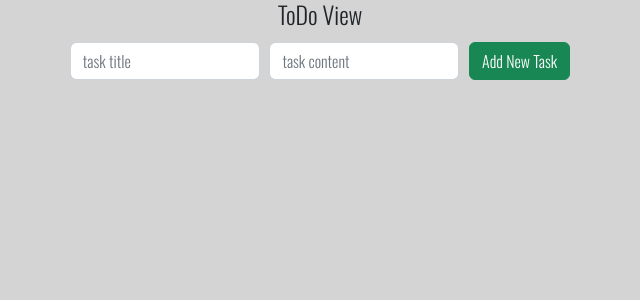
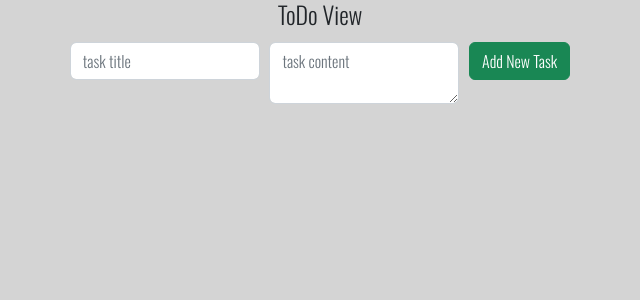
Before and after one commit to DoM1No7773/FlaskToDoApp, a Flask app: page / in a window 1280 px wide. Shown: the top 300 px of the page, without its empty margins (320-960 px from the left). Run offline with Flask 3, Linux system fonts and the light colour scheme.

Commit message:
changing content inputs

```diff
--- a/templates/index.html
+++ b/templates/index.html
@@ -17,7 +17,7 @@
             </li>
             <li class="nav-item" style="margin: 0.3rem;">
                 <div class="form-group">
-                    <input type="text" class="form-control" id="taskContent" name="taskContent" placeholder="task content">
+                    <textarea class="form-control" id="taskContent" name="taskContent"  placeholder="task content"></textarea>
                 </div>
             </li>
             <li class="nav-item" style="margin: 0.3rem;">
--- a/templates/update.html
+++ b/templates/update.html
@@ -17,8 +17,8 @@
             </li>
             <li class="nav-item" style="margin: 0.3rem;">
                 <div class="form-group">
-                    <input type="text" class="form-control" id="taskContent" name="taskContent"
-                    value = "{{ todo.content}}" placeholder="task content">
+                    <textarea class="form-control" id="taskContent" name="taskContent" placeholder="task content">{{ todo.content}}</textarea>
+
                 </div>
             </li>
             <li class="nav-item" style="margin: 0.3rem;">
```
